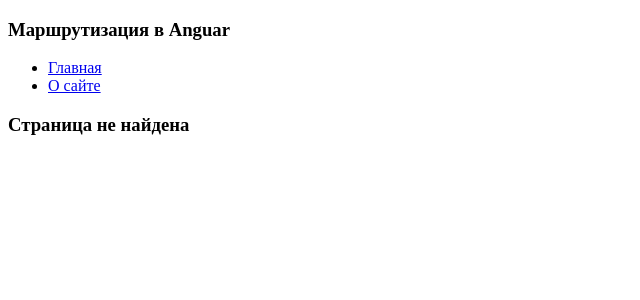
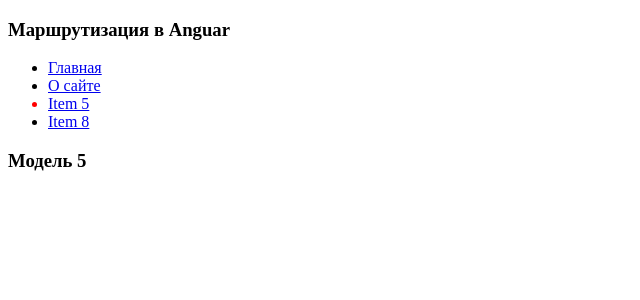
Before and after one commit to MakarovaMargarita/AngularWork, an Angular app in the folder my-app/: page /item/5 in a window 1280 px wide. Shown: the top 300 px of the page, without its empty margins (0-640 px from the left). Built offline with nearby package versions, Linux system fonts and the light colour scheme.

Commit message:
Route params

```diff
--- a/my-app/src/app/app-routing.module.ts
+++ b/my-app/src/app/app-routing.module.ts
@@ -3,11 +3,13 @@ import { Routes, RouterModule } from '@angular/router';
 import { HomeComponent } from './routing/home/home.component';
 import { AboutComponent } from './routing/about/about.component';
 import { NotFoundComponent } from './routing/not-found/not-found.component';
+import { ItemComponent } from './routing/item/item.component';
 
 
 const routes: Routes = [
   { path: "", component: HomeComponent },
   { path: "about", component: AboutComponent },
+  { path: "item/:id", component: ItemComponent },
   { path: "**", component: NotFoundComponent }
 ];
 
--- a/my-app/src/app/app.component.css
+++ b/my-app/src/app/app.component.css
@@ -1,3 +1,9 @@
-.active{
+.active {
     color:red;
 }
+.nav {
+    clear:both;
+}
+a {
+    float:left;
+}
--- a/my-app/src/app/app.component.html
+++ b/my-app/src/app/app.component.html
@@ -8,6 +8,12 @@
         <li routerLinkActive="active">
             <a routerLink = "/about">О сайте</a>
         </li>
+        <li routerLinkActive="active">
+            <a [routerLink] = "['item', '5']">Item 5</a>
+        </li>
+        <li routerLinkActive="active">
+            <a [routerLink] = "['item', '8']">Item 8</a>
+        </li>
     </ul>
     <router-outlet></router-outlet>
 </div>
--- a/my-app/src/app/app.module.ts
+++ b/my-app/src/app/app.module.ts
@@ -8,6 +8,7 @@ import { ChildComponent } from './child/child.component';
 import { HomeComponent } from './routing/home/home.component';
 import { AboutComponent } from './routing/about/about.component';
 import { NotFoundComponent } from './routing/not-found/not-found.component';
+import { ItemComponent } from './routing/item/item.component';
 
 @NgModule({
   declarations: [
@@ -15,7 +16,8 @@ import { NotFoundComponent } from './routing/not-found/not-found.component';
     ChildComponent,
     HomeComponent,
     AboutComponent,
-    NotFoundComponent
+    NotFoundComponent,
+    ItemComponent
   ],
   imports: [
     FormsModule,
--- /dev/null
+++ b/my-app/src/app/routing/item/item.component.html
@@ -0,0 +1 @@
+<h3>Модель {{id}}</h3>
--- /dev/null
+++ b/my-app/src/app/routing/item/item.component.ts
@@ -0,0 +1,23 @@
+import { Component, OnInit } from '@angular/core';
+import { ActivatedRoute } from '@angular/router';
+import { Subscription } from 'rxjs';
+
+@Component({
+  selector: 'app-item',
+  templateUrl: './item.component.html',
+  styleUrls: ['./item.component.css']
+})
+export class ItemComponent implements OnInit {
+  id: number;
+  sub: Subscription;
+  constructor(private activeRoute: ActivatedRoute) {
+    this.id = activeRoute.snapshot.params['id']
+    this.sub = activeRoute.params.subscribe(
+      params => this.id = params['id']
+    );
+  }
+
+  ngOnInit() {
+  }
+
+}
```
Also changed, not shown: my-app/src/app/routing/item/item.component.css (added), 1 other file (tests, documents, lock files or other folders).
